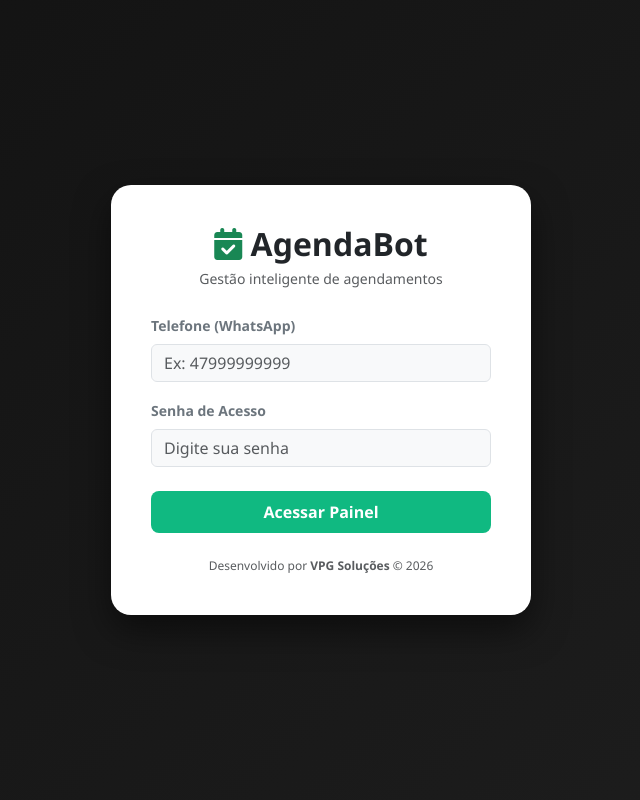
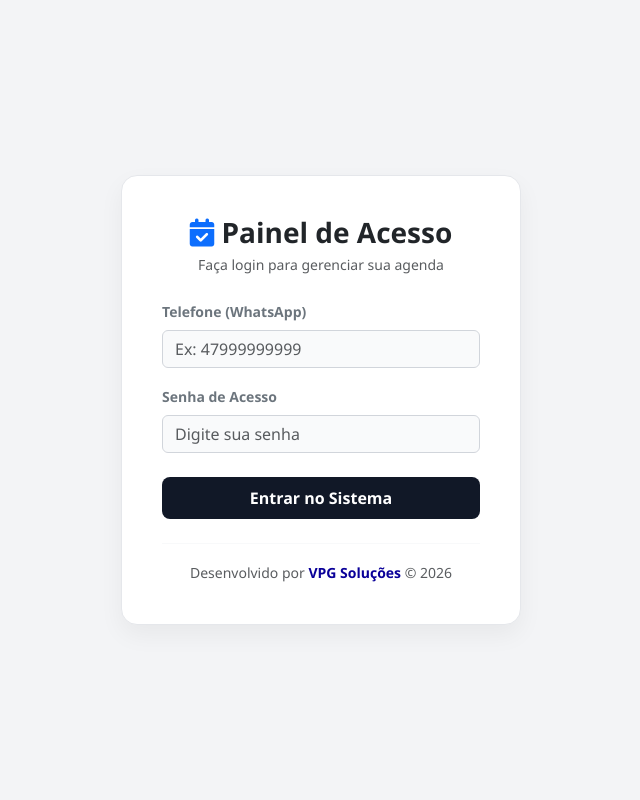
Before and after one commit to viniciusvpg/vpg_saas_manicure, a Flask app: page /login in a window 1280 px wide. Shown: the whole page, without its empty margins (319-959 px from the left). Run offline with Flask 3, Linux system fonts and the light colour scheme.

Commit message:
Add logo upload and dynamic branding
Add support for uploading and displaying establishment logos. Changes include: new 'logo' column on Estabelecimento; upload folder creation (static/uploads) and app config; POST /upload_logo endpoint to save uploaded images, update DB and session; session now stores logo on login. Templates updated to show the logo in the navbar, add a settings modal for uploading a logo, and a small UI refresh for the login page (styles, copy and branding). Also added imports (os, secure_filename) and ensured upload directory exists.

```diff
--- a/app.py
+++ b/app.py
@@ -2,6 +2,8 @@ from flask import Flask, redirect, render_template, request, url_for, session, f
 from models import db, Estabelecimento, Servico, Agendamento, Cliente, Pacote, ClientePacote, ConfigHorario
 from datetime import datetime
 from functools import wraps
+import os
+from werkzeug.utils import secure_filename
 
 app = Flask(__name__)
 
@@ -11,6 +13,8 @@ app.config['SQLALCHEMY_TRACK_MODIFICATIONS'] = False
 app.secret_key = 'chave_secreta_para_sessoes'
 
 db.init_app(app)
+app.config['UPLOAD_FOLDER'] = os.path.join('static', 'uploads')
+os.makedirs(app.config['UPLOAD_FOLDER'], exist_ok=True)
 
 # Cria as tabelas automaticamente se não existirem
 with app.app_context():
@@ -290,6 +294,36 @@ def horarios():
     mapa_configs = {c.dia_semana: c for c in configs}
     return render_template('horarios.html', dias_semana=dias_semana, mapa_configs=mapa_configs)
 
+@app.route('/upload_logo', methods=['POST'])
+def upload_logo():
+    if 'estabelecimento_id' not in session: return redirect(url_for('login'))
+
+    if 'logo_file' not in request.files:
+        return redirect(request.referrer)
+
+    file = request.files['logo_file']
+    if file.filename == '':
+        return redirect(request.referrer)
+
+    if file:
+        # Cria um nome seguro e único para a imagem
+        extensao = file.filename.rsplit('.', 1)[1].lower()
+        nome_arquivo = f"logo_cliente_{session['estabelecimento_id']}.{extensao}"
+        caminho_completo = os.path.join(app.config['UPLOAD_FOLDER'], nome_arquivo)
+
+        # Salva o arquivo na pasta
+        file.save(caminho_completo)
+
+        # Salva no banco de dados e atualiza a sessão
+        estabelecimento = Estabelecimento.query.get(session['estabelecimento_id'])
+        estabelecimento.logo = nome_arquivo
+        db.session.commit()
+        session['logo'] = nome_arquivo
+
+        flash("Logo atualizada com sucesso!")
+
+    return redirect(request.referrer)
+
 @app.route('/toggle_estabelecimento/<int:id>', methods=['POST'])
 @admin_required
 def toggle_estabelecimento(id):
@@ -316,6 +350,7 @@ def login():
             session['estabelecimento_id'] = estabelecimento.id
             session['estabelecimento_nome'] = estabelecimento.nome
             session['nicho'] = estabelecimento.nicho # <- INJEÇÃO DO TEMA
+            session['logo'] = estabelecimento.logo
             return redirect(url_for('dashboard'))
 
         flash('Usuário ou senha incorretos.')
--- a/models.py
+++ b/models.py
@@ -13,6 +13,7 @@ class Estabelecimento(db.Model): # Antiga classe Manicure
 
     # NOVO CAMPO: Define o tema do painel
     nicho = db.Column(db.String(50), default='manicure')
+    logo = db.Column(db.String(255), nullable=True)
 
     # Relacionamentos
     servicos = db.relationship('Servico', backref='estabelecimento', lazy=True)
--- a/templates/login.html
+++ b/templates/login.html
@@ -3,49 +3,55 @@
 <head>
     <meta charset="UTF-8">
     <meta name="viewport" content="width=device-width, initial-scale=1.0">
-    <title>Login | AgendaBot SaaS</title>
+    <title>Login | Gestão de Agendamentos</title>
     <link href="https://cdn.jsdelivr.net/npm/bootstrap@5.3.0/dist/css/bootstrap.min.css" rel="stylesheet">
     <link rel="stylesheet" href="https://cdnjs.cloudflare.com/ajax/libs/font-awesome/6.4.0/css/all.min.css">
     <style>
         body {
-            /* Fundo escuro e moderno para a tela de login */
-            background: linear-gradient(135deg, #121212 0%, #1e1e1e 100%);
+            background-color: #f3f4f6; /* Fundo claro e moderno */
             height: 100vh;
             display: flex;
             align-items: center;
             justify-content: center;
-            font-family: 'Segoe UI', Tahoma, Geneva, Verdana, sans-serif;
+            font-family: 'Segoe UI', sans-serif;
         }
         .login-box {
             background-color: #ffffff;
-            border-radius: 20px;
+            border-radius: 16px;
             padding: 40px;
             width: 100%;
-            max-width: 420px;
-            box-shadow: 0 15px 35px rgba(0,0,0,0.5);
+            max-width: 400px;
+            box-shadow: 0 10px 25px rgba(0,0,0,0.05); /* Sombra bem suave */
+            border: 1px solid #e5e7eb;
         }
         .btn-saas {
-            background-color: #10b981; /* Verde esmeralda tech */
+            background-color: #111827; /* Quase preto, super elegante */
             color: white;
             transition: all 0.3s;
         }
         .btn-saas:hover {
-            background-color: #059669;
+            background-color: #374151;
             color: white;
-            transform: translateY(-2px);
+            transform: translateY(-1px);
+        }
+        .form-control {
+            background-color: #f9fafb;
+            border: 1px solid #d1d5db;
+        }
+        .form-control:focus {
+            border-color: #111827;
+            box-shadow: none;
         }
     </style>
 </head>
 <body>
 
     <div class="login-box text-center">
-        <!-- Título Neutro -->
-        <h2 class="fw-bold mb-1 text-dark">
-            <i class="fa-solid fa-calendar-check text-success"></i> AgendaBot
-        </h2>
-        <p class="text-muted mb-4 small">Gestão inteligente de agendamentos</p>
+        <h3 class="fw-bold mb-1 text-dark">
+            <i class="fa-solid fa-calendar-check text-primary"></i> Painel de Acesso
+        </h3>
+        <p class="text-muted mb-4 small">Faça login para gerenciar sua agenda</p>
 
-        <!-- Tratamento de Erros de Senha -->
         {% with messages = get_flashed_messages() %}
             {% if messages %}
                 {% for message in messages %}
@@ -54,23 +60,22 @@
             {% endif %}
         {% endwith %}
 
-        <!-- Formulário Genérico -->
         <form method="POST">
             <div class="mb-3 text-start">
                 <label class="form-label fw-bold small text-secondary">Telefone (WhatsApp)</label>
-                <input type="text" name="telefone" class="form-control bg-light" placeholder="Ex: 47999999999" required>
+                <input type="text" name="telefone" class="form-control" placeholder="Ex: 47999999999" required>
             </div>
 
             <div class="mb-4 text-start">
                 <label class="form-label fw-bold small text-secondary">Senha de Acesso</label>
-                <input type="password" name="senha" class="form-control bg-light" placeholder="Digite sua senha" required>
+                <input type="password" name="senha" class="form-control" placeholder="Digite sua senha" required>
             </div>
 
-            <button type="submit" class="btn btn-saas w-100 py-2 fw-bold rounded-3">Acessar Painel</button>
+            <button type="submit" class="btn btn-saas w-100 py-2 fw-bold rounded-3">Entrar no Sistema</button>
         </form>
 
-        <div class="mt-4 text-muted" style="font-size: 0.75rem;">
-            Desenvolvido por <strong>VPG Soluções</strong> &copy; 2026
+        <div class="mt-4 pt-3 border-top border-light">
+            <small class="text-muted">Desenvolvido por <a href="http://vpgsolucoes.com.br/" target="_blank" class="text-decoration-none fw-bold" style="color: #0a0099;">VPG Soluções</a> &copy; 2026</small>
         </div>
     </div>
 
```
Also changed, not shown: templates/base.html (+32 -1 lines).
